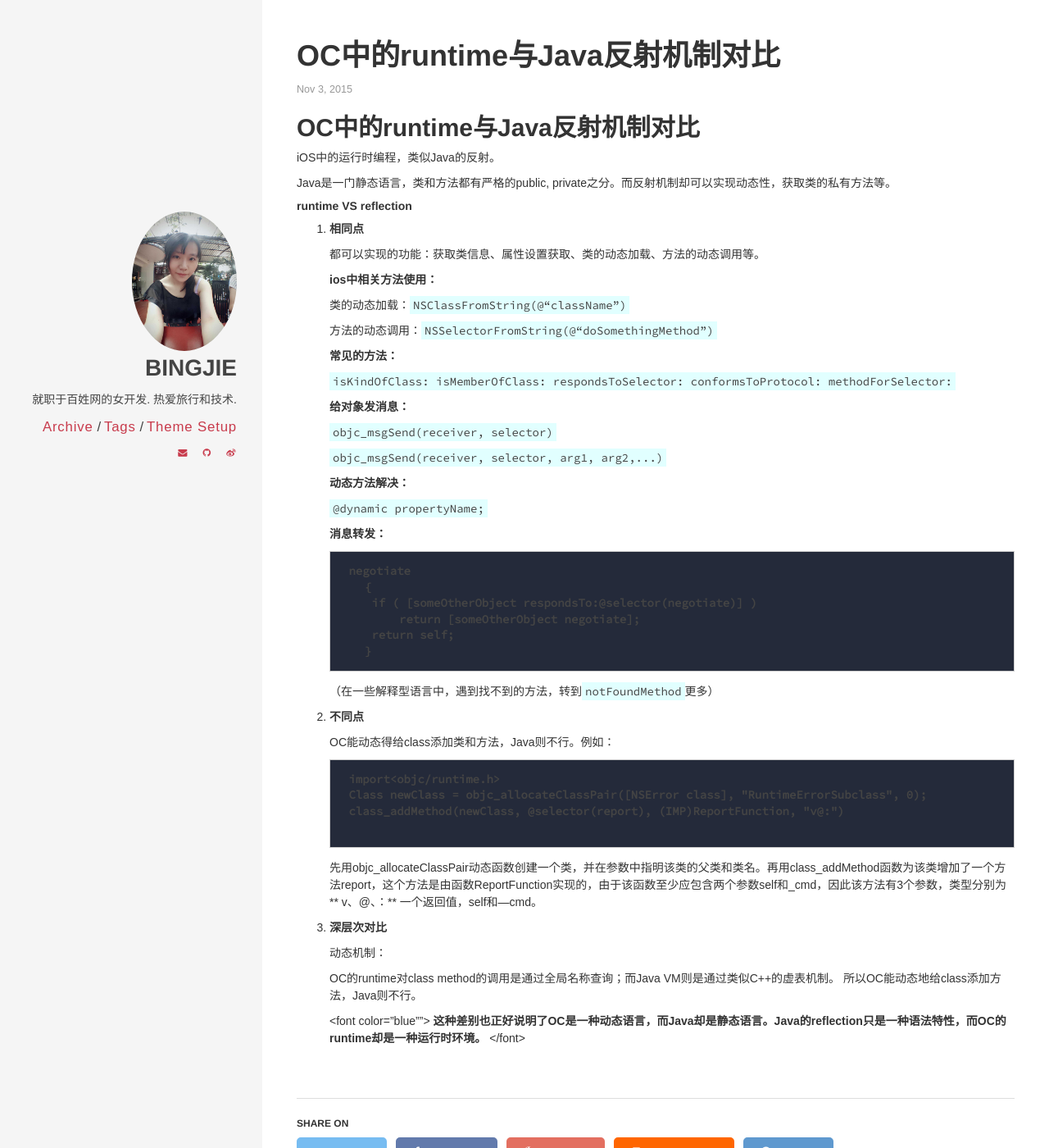
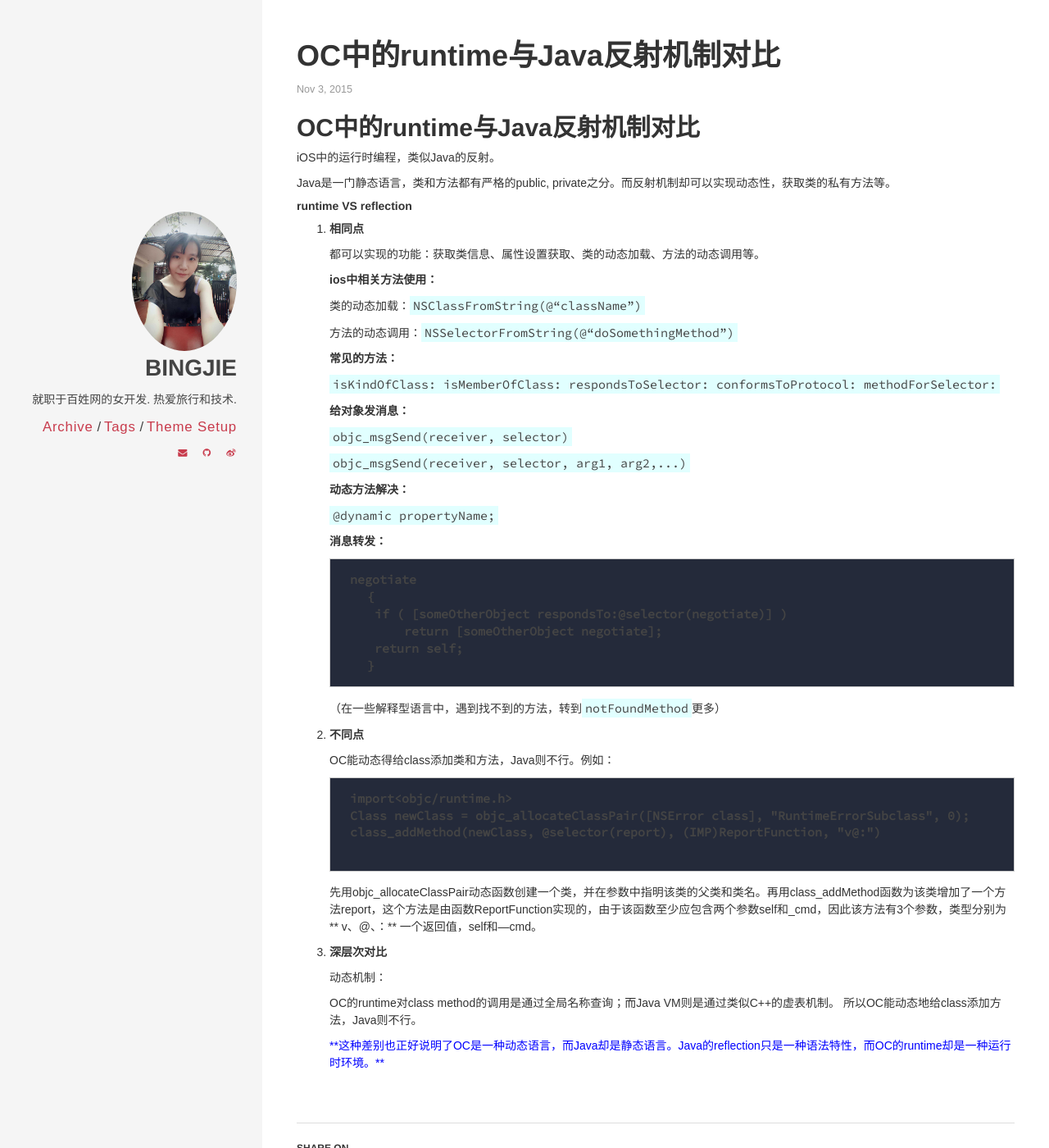
Before and after one commit to chaojimiaomiao/chaojimiaomiao.github.io, a Jekyll site: the page built from _posts/2015-11-03-OC中的runtime与Java反射机制对比.md, in a window 1280 px wide and 1400 px high. Shown: the whole window at 82% size. Built offline with Jekyll 4.4.1, drawn with Linux system fonts in a browser that asks for light colours; comment, search, counter and statistics services are not loaded.

Commit message:
no message

```diff
--- a/_posts/2015-11-03-OC中的runtime与Java反射机制对比.md
+++ b/_posts/2015-11-03-OC中的runtime与Java反射机制对比.md
@@ -53,7 +53,7 @@ Java是一门静态语言，类和方法都有严格的public, private之分。
 2. __不同点__
 
 	OC能动态得给class添加类和方法，Java则不行。例如：
-	<pre class="brush:c#/cpp/oc;auto-links:false;">
+	<pre class="brush:cpp;auto-links:false;">
 	import<objc/runtime.h>
 	Class newClass = objc_allocateClassPair([NSError class], "RuntimeErrorSubclass", 0);
 	class_addMethod(newClass, @selector(report), (IMP)ReportFunction, "v@:")
@@ -67,6 +67,6 @@ Java是一门静态语言，类和方法都有严格的public, private之分。
 
 	OC的runtime对class method的调用是通过全局名称查询；而Java VM则是通过类似C++的虚表机制。 所以OC能动态地给class添加方法，Java则不行。
 
-	<font color="blue""> **这种差别也正好说明了OC是一种动态语言，而Java却是静态语言。Java的reflection只是一种语法特性，而OC的runtime却是一种运行时环境。** </font>
+	<font color="blue"> **这种差别也正好说明了OC是一种动态语言，而Java却是静态语言。Java的reflection只是一种语法特性，而OC的runtime却是一种运行时环境。** </font>
 
 <br/><br/>
--- a/_sass/_base.scss
+++ b/_sass/_base.scss
@@ -1,10 +1,12 @@
 body,
+
 p {
   font-family: $base-font-family;
   line-height: $base-line-height;
   -webkit-font-smoothing: antialiased;
   text-rendering: optimizeLegibility;
 }
+
 
 .notice {
   border: 1px solid lighten($text-color, 45%);
@@ -17,12 +19,12 @@ h1, h2, h3, h4, h5, h6 {
   font-weight: bold;
 }
 
-/*blockquote {
+blockquote {
   margin-left: 0;
   padding-left: 20px;
   border-left: 8px solid #333332;
   font-style: italic;
-}/*
+}
 
 /*
    Global transition
--- a/_sass/_variables.scss
+++ b/_sass/_variables.scss
@@ -4,7 +4,7 @@
 $base-font-family: Arial, sans-serif;
 $heading-font-family: 'Helvetica Neue', Helvetica, $base-font-family;
 $monospace-font-family: 'Source Code Pro', Menlo, monospace;
-$base-font-size:   16px;
+$base-font-size:   17px;
 $small-font-size:  $base-font-size * 0.875;
 $base-line-height: 1.5;
 
```
